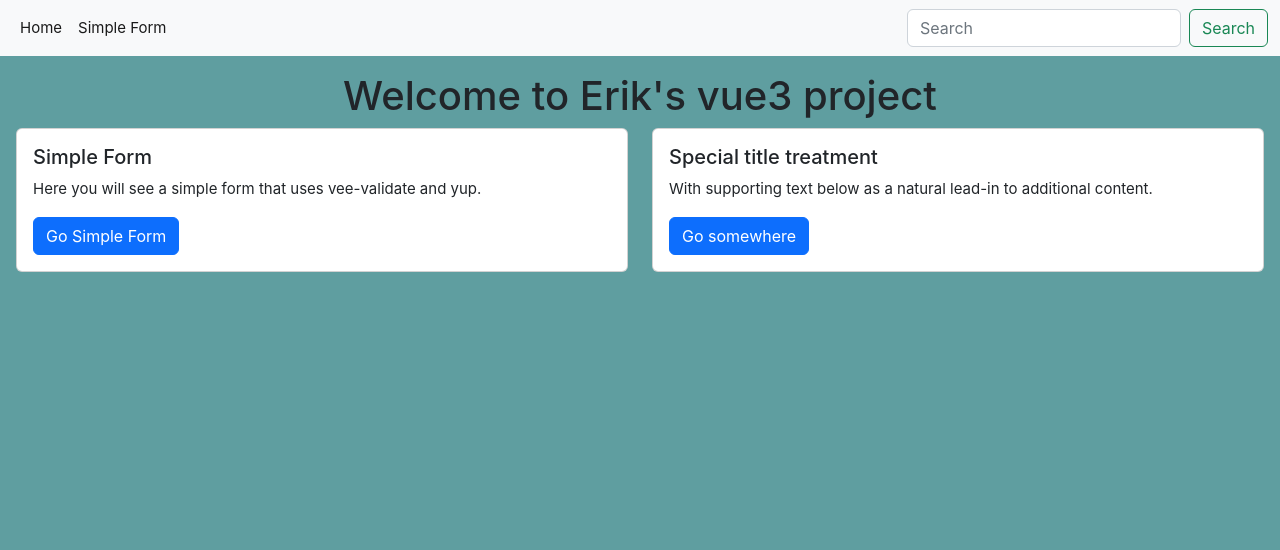
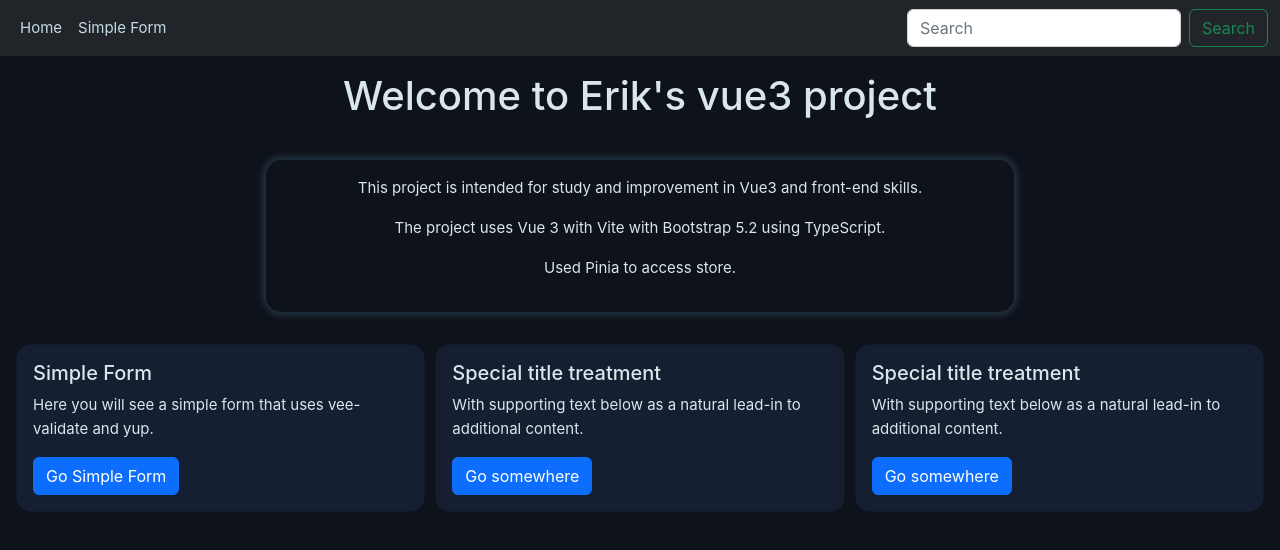
Before and after one commit to ErikEndler/erik-vue-vite, a Vue app: page / in a window 1280 px wide. Shown: the top 550 px of the page. Built offline with nearby package versions, Linux system fonts and the light colour scheme.

Commit message:
style(EVV-3): adjuste style

```diff
--- a/package.json
+++ b/package.json
@@ -25,8 +25,8 @@
     "yup": "^1.1.1"
   },
   "devDependencies": {
-    "@commitlint/cli": "^17.6.1",
-    "@commitlint/config-conventional": "^17.6.1",
+    "@commitlint/cli": "^17.6.3",
+    "@commitlint/config-conventional": "^17.6.3",
     "@rushstack/eslint-patch": "^1.2.0",
     "@types/bootstrap": "^5.2.6",
     "@types/jsdom": "^21.1.1",
@@ -51,7 +51,7 @@
     "typescript": "~5.0.4",
     "vite": "^4.3.4",
     "vitest": "^0.31.0",
-    "vue-tsc": "^1.6.3"
+    "vue-tsc": "^1.6.4"
   },
   "lint-staged": {
     "*.{vue,js,ts}": "eslint --fix"
--- a/src/assets/styles/app.scss
+++ b/src/assets/styles/app.scss
@@ -4,7 +4,8 @@
 
 body {
   font-family: Poppins;
-  background-color: cadetblue;
+  background-color: var(--background-dark);
+  color: var(--text-dark-1);
   min-height: 100vh;
   transition: color 0.5s, background-color 0.5s;
   line-height: 1.6;
--- a/src/assets/styles/colors.scss
+++ b/src/assets/styles/colors.scss
@@ -8,4 +8,12 @@
   --error-bg-color: #fddfe2;
   --success-color: #21a67a;
   --success-bg-color: #e0eee4;
+
+  --background-dark: #0d121b;
+  --background-dark-2: #161f32;
+  --background-dark-3: #262a44;
+
+  --text-dark-1: #d9e6eb;
+  --text-dark-2: #c4dde6;
+  --text-dark-3: #abc4cc;
 }
--- a/src/components/NavBar.vue
+++ b/src/components/NavBar.vue
@@ -20,7 +20,7 @@ const collapse = computed(() => (state.showNavBar ? '' : 'collapse'))
 </script>
 <template>
   <div>
-    <nav class="navbar navbar-expand-lg bg-light">
+    <nav class="navbar navbar-expand-lg bg-dark">
       <div class="container-fluid">
         <button
           class="navbar-toggler"
@@ -37,10 +37,10 @@ const collapse = computed(() => (state.showNavBar ? '' : 'collapse'))
         <div class="navbar-collapse" :class="collapse" id="navbarTogglerDemo01" style="">
           <ul class="navbar-nav me-auto mb-2 mb-lg-0">
             <li class="nav-item">
-              <a class="nav-link active" aria-current="page" @click="goHome()">Home</a>
+              <a class="nav-link" aria-current="page" @click="goHome()">Home</a>
             </li>
             <li class="nav-item">
-              <a class="nav-link active" @click="goSimpleForm()">Simple Form</a>
+              <a class="nav-link" @click="goSimpleForm()">Simple Form</a>
             </li>
           </ul>
           <div class="d-flex">
@@ -61,5 +61,12 @@ const collapse = computed(() => (state.showNavBar ? '' : 'collapse'))
 <style scoped>
 a {
   cursor: pointer;
+  color: var(--text-dark-2);
+}
+.nav-link {
+  color: var(--text-dark-2);
+}
+a:hover {
+  color: gold;
 }
 </style>
--- a/src/views/HomeView.vue
+++ b/src/views/HomeView.vue
@@ -9,8 +9,48 @@ function goSimpleForm() {
 <template>
   <div class="pagina">
     <div id="title" class="center"><h1>Welcome to Erik's vue3 project</h1></div>
+    <div class="about">
+      <p>This project is intended for study and improvement in Vue3 and front-end skills.</p>
+      <p>The project uses Vue 3 with Vite with Bootstrap 5.2 using TypeScript.</p>
+      <p>Used Pinia to access store.</p>
+    </div>
     <div>
-      <div class="row">
+      <div class="main-card">
+        <div class="my-cards">
+          <div class="card">
+            <div class="card-body">
+              <h5 class="card-title">Simple Form</h5>
+              <p class="card-text">
+                Here you will see a simple form that uses vee-validate and yup.
+              </p>
+              <button class="btn btn-primary" @click="goSimpleForm()">Go Simple Form</button>
+            </div>
+          </div>
+        </div>
+        <div class="my-cards">
+          <div class="card">
+            <div class="card-body">
+              <h5 class="card-title">Special title treatment</h5>
+              <p class="card-text">
+                With supporting text below as a natural lead-in to additional content.
+              </p>
+              <a href="#" class="btn btn-primary">Go somewhere</a>
+            </div>
+          </div>
+        </div>
+        <div class="my-cards">
+          <div class="card">
+            <div class="card-body">
+              <h5 class="card-title">Special title treatment</h5>
+              <p class="card-text">
+                With supporting text below as a natural lead-in to additional content.
+              </p>
+              <a href="#" class="btn btn-primary">Go somewhere</a>
+            </div>
+          </div>
+        </div>
+      </div>
+      <!-- <div class="row">
         <div class="col-sm-6">
           <div class="card">
             <div class="card-body">
@@ -33,12 +73,35 @@ function goSimpleForm() {
             </div>
           </div>
         </div>
-      </div>
+      </div> -->
     </div>
   </div>
 </template>
-<style scoped>
+<style scoped lang="scss">
 .pagina {
   margin: 1rem;
 }
+.main-card {
+  display: flex;
+  flex-wrap: wrap;
+  gap: 10px;
+}
+.my-cards {
+  flex: 1 0 400px;
+}
+.card {
+  height: 100%;
+  background-color: var(--background-dark-2);
+  border-radius: 1em;
+}
+.about {
+  text-align: center;
+  margin: 2rem 20% 2rem 20%;
+  padding: 1rem;
+  box-shadow: 0px 0px 8px 2px #2c3e50;
+  border-radius: 1em;
+  // border-style: solid;
+  // border-radius: 2em;
+  // border-width: 0.005rem;
+}
 </style>
--- a/src/views/SimpleForm.vue
+++ b/src/views/SimpleForm.vue
@@ -97,6 +97,7 @@ const schema = Yup.object().shape({
 .card {
   border-radius: 10px;
   box-shadow: rgba(0, 0, 0, 0.35) 5px 7px 3px;
+  background-color: var(--background-dark-3);
 }
 
 p {
```
Also changed, not shown: 1 other file (tests, documents, lock files or other folders).
